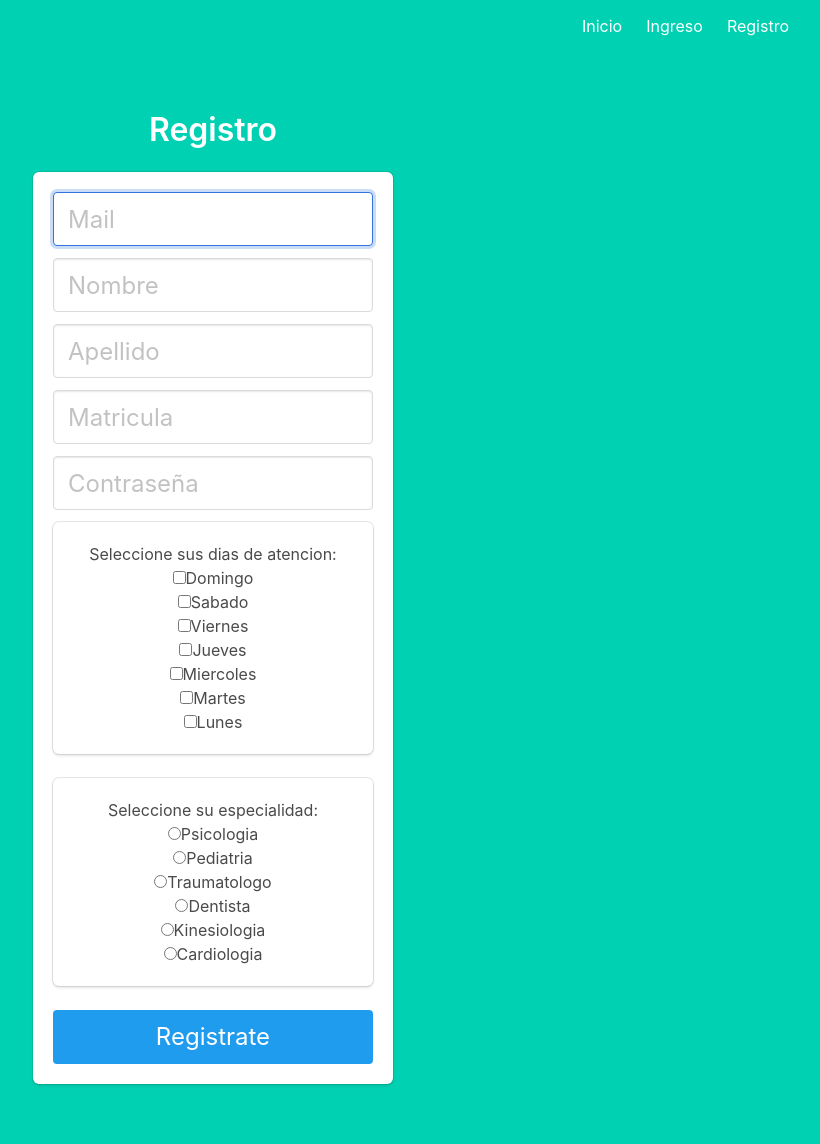
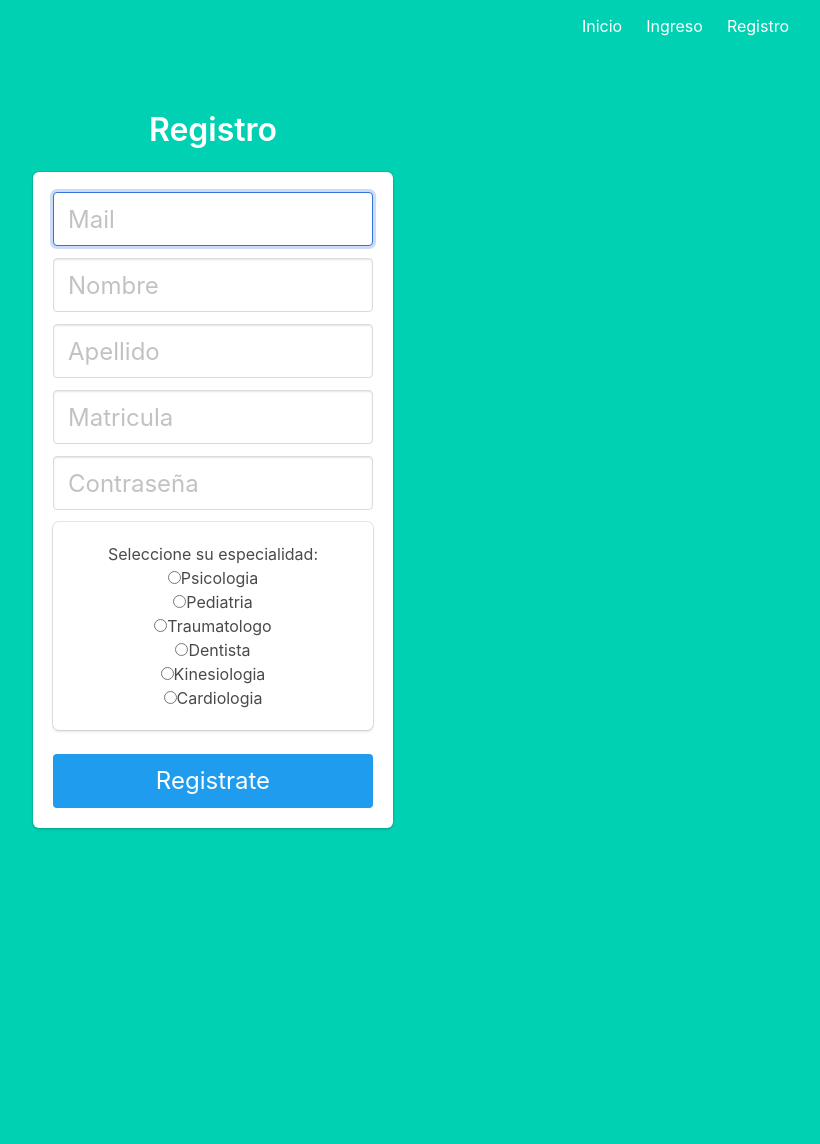
Before and after one commit to grupo2utn/Consultorio, a Flask app: page /signupProf in a window 1280 px wide. Shown: the whole page, without its empty margins (427-1247 px from the left). After the commit the page ends 830 px from the top, so only its background shows below. Run offline with Flask 2, Linux system fonts and the light colour scheme; data comes from the database, SQL or seed files in the repository; both versions use the stored data as it was after the commit.

Commit message:
Dias de atencion

```diff
--- a/project/main.py
+++ b/project/main.py
@@ -11,8 +11,9 @@ def index():
 @main.route('/profile')
 @login_required
 def profile():
-    a = current_user.__name__ is Profesional
-    return render_template('profile.html', name=current_user.apellido, a =a )
+    if current_user is Profesional:
+        a = current_user.EspecialidadProfesional
+    return render_template('profile.html', name=current_user.nombre)
 
 
 @main.route('/profile/dias')
--- a/project/templates/profile.html
+++ b/project/templates/profile.html
@@ -6,7 +6,7 @@
 </h1>
 
     <form action="/profile/" >
-    	{% if a %}
+    	{% if name %}
             <a>
                 <a href="{{ url_for('main.profile_dias') }}" class="navbar-item">
             Agregar dias de atencion
--- a/project/templates/signupProf.html
+++ b/project/templates/signupProf.html
@@ -41,20 +41,6 @@
                     <input class="input is-large" type="password" name="password" placeholder="Contraseña">
                 </div>
             </div>
-
-            <div class="box">
-            Seleccione sus dias de atencion:
-                {% if dias %}
-                <div class="list-group">
-                    {% for dia in dias[::-1] %}
-                        <input type="checkbox" name="dia" value="{{dia.descripcion}}">{{dia.descripcion}}<br>
-                    {% endfor %}
-                </div>
-                {% else %}
-                <p>No existen dias de atencion.</p>
-                {% endif %}
-            </div>
-
             <div class="box">
             Seleccione su especialidad:
                 {% if especialidad %}
```
Also changed, not shown: project/databases/Consultorio.db.
